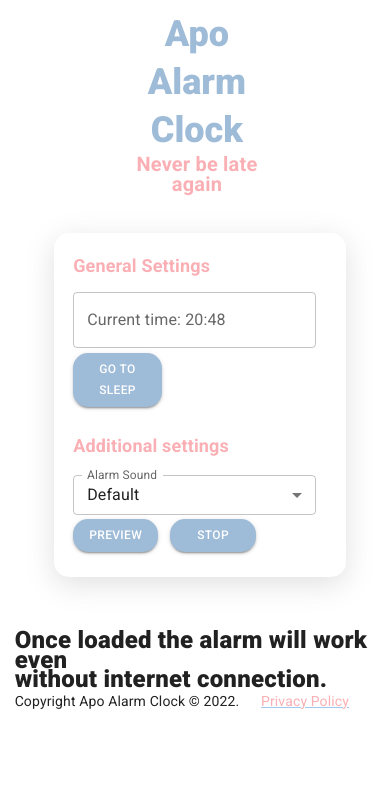
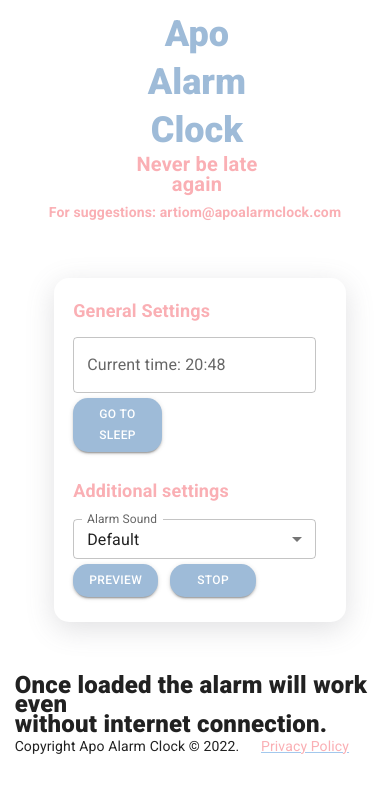
Before and after one commit to Yashmerino/apo-alarm-clock, a React (Create React App) app: page / in a window 390 px wide. Shown: the top 792 px of the page. Built offline with nearby package versions, Linux system fonts and the light colour scheme.

Commit message:
#17 Add email for suggestions (#19)

```diff
--- a/src/app/App.js
+++ b/src/app/App.js
@@ -5,6 +5,7 @@
 import CssBaseline from "@mui/material/CssBaseline";
 import Image from "../components/Clock/Image";
 import { ThemeProvider, createTheme } from "@mui/material/styles";
+import { Typography } from "@mui/material";
 
 const themeLight = createTheme({
   palette: {
@@ -33,6 +34,14 @@
     <ThemeProvider theme={light ? themeLight : themeDark}>
       <CssBaseline />
       <Header />
+      <div className="mail-support">
+        <Typography
+          sx={{ userSelect: "none", fontSize: "14px", fontWeight: "700" }}
+          paragraph={true}
+        >
+          For suggestions: artiom@apoalarmclock.com
+        </Typography>
+      </div>
       <Image />
       <ClockContainer setLight={setLight} light={light} />
       <Footer />
--- a/src/main.css
+++ b/src/main.css
@@ -28,11 +28,19 @@
 }
 
 .title {
-  color: #9EBBD8;
+  color: #9ebbd8;
   font-weight: 900;
   font-size: 64px;
   user-select: none;
   align-content: flex-end;
+}
+
+.mail-support {
+  float: right;
+  margin-top: -4.5%;
+  margin-right: 5%;
+  color: rgb(250, 175, 180);
+  user-select: none;
 }
 
 @viewport {
@@ -63,6 +71,14 @@
   }
 
   .title {
-    font-size: 36px !IMPORTANT;
+    font-size: 36px !important;
+  }
+
+  .mail-support {
+    color: rgb(250, 175, 180);
+    user-select: none;
+    float: none;
+    margin: 0;
+    margin-top: 2%;
   }
 }
```
